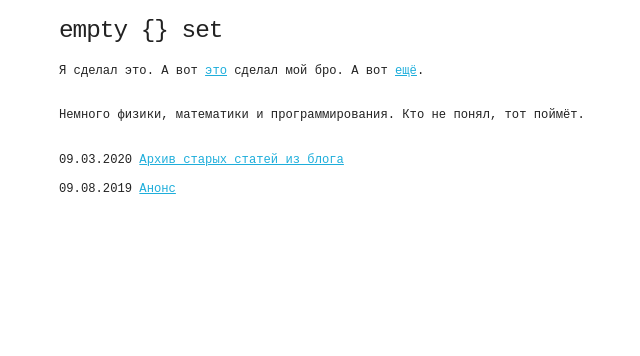
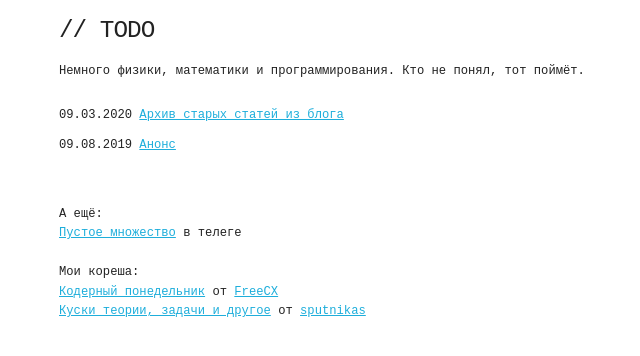
Before and after one commit to citrux/citrux.github.io, a Jekyll site: the page built from index.md, in a window 1280 px wide. Shown: the top 356 px of the page, without its empty margins (101-741 px from the left). Built offline with Jekyll 4.4.1, drawn with Linux system fonts in a browser that asks for light colours.

Commit message:
Update conception

```diff
--- a/_config.yml
+++ b/_config.yml
@@ -13,12 +13,12 @@
 # you will see them accessed via {{ site.title }}, {{ site.email }}, and so on.
 # You can create any custom variable you would like, and they will be accessible
 # in the templates via {{ site.myvariable }}.
-head_title: empty {} set
-title: empty {} set
-author: Vova Abdrakhmanov
+head_title: // TODO
+title: // TODO
+author: Вова Абдрахманов
 email: 369565@gmail.com
 description: >- # this means to ignore newlines until "baseurl:"
-    Ничего личного, только математика
+    Ничего личного, настолько ничего, что вообще ничего
 baseurl: "" # the subpath of your site, e.g. /blog
 url: "https://citrux.github.io" # the base hostname & protocol for your site, e.g. http://example.com
 github_username:  citrux
--- a/_includes/footer.html
+++ b/_includes/footer.html
@@ -1,2 +1,8 @@
-<footer>
+<footer class="container">
+    А ещё:<br/>
+    <a href="https://t.me/empty_set_o">Пустое множество</a> в телеге<br/><br/>
+
+    Мои кореша:<br/>
+    <a href="https://freecx.github.io">Кодерный понедельник</a> от <a href="https://github.com/FreeCX">FreeCX</a><br/>
+    <a href="https://sputnikas.github.io">Куски теории, задачи и другое</a> от <a href="https://github.com/sputnikas">sputnikas</a>
 </footer>
--- a/assets/main.css
+++ b/assets/main.css
@@ -7,6 +7,10 @@
     padding-left: 0;
 }
 
+body > footer.container {
+    margin-top: 2em;
+}
+
 @media only screen and (prefers-color-scheme: dark) {
     body {
         color: rgb(218, 218, 218);
--- a/index.md
+++ b/index.md
@@ -2,6 +2,4 @@
 layout: home
 ---
 
-Я сделал это. А вот [это](https://sputnikas.github.io) сделал мой бро. А вот [ещё](https://freecx.github.io).
-
 Немного физики, математики и программирования. Кто не понял, тот поймёт.
```
